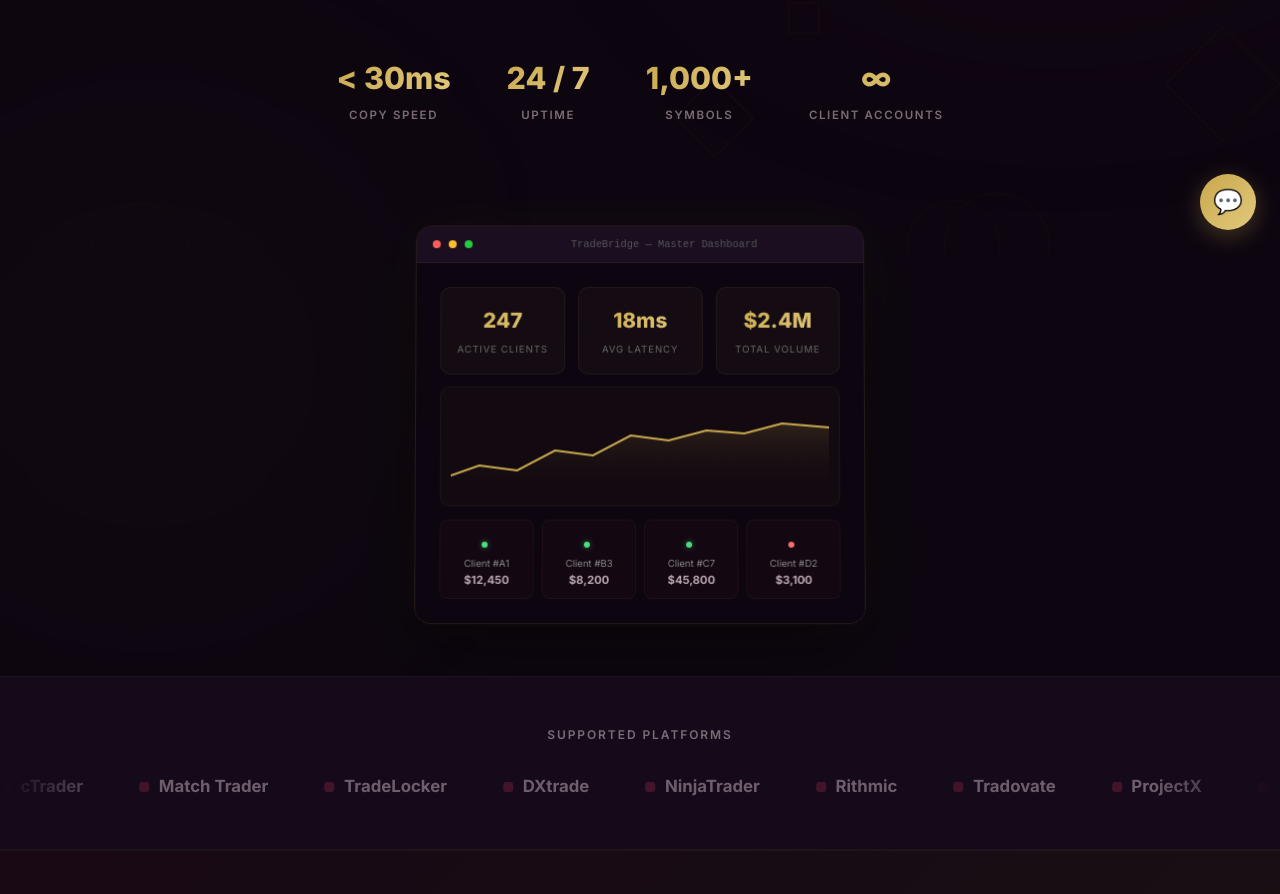
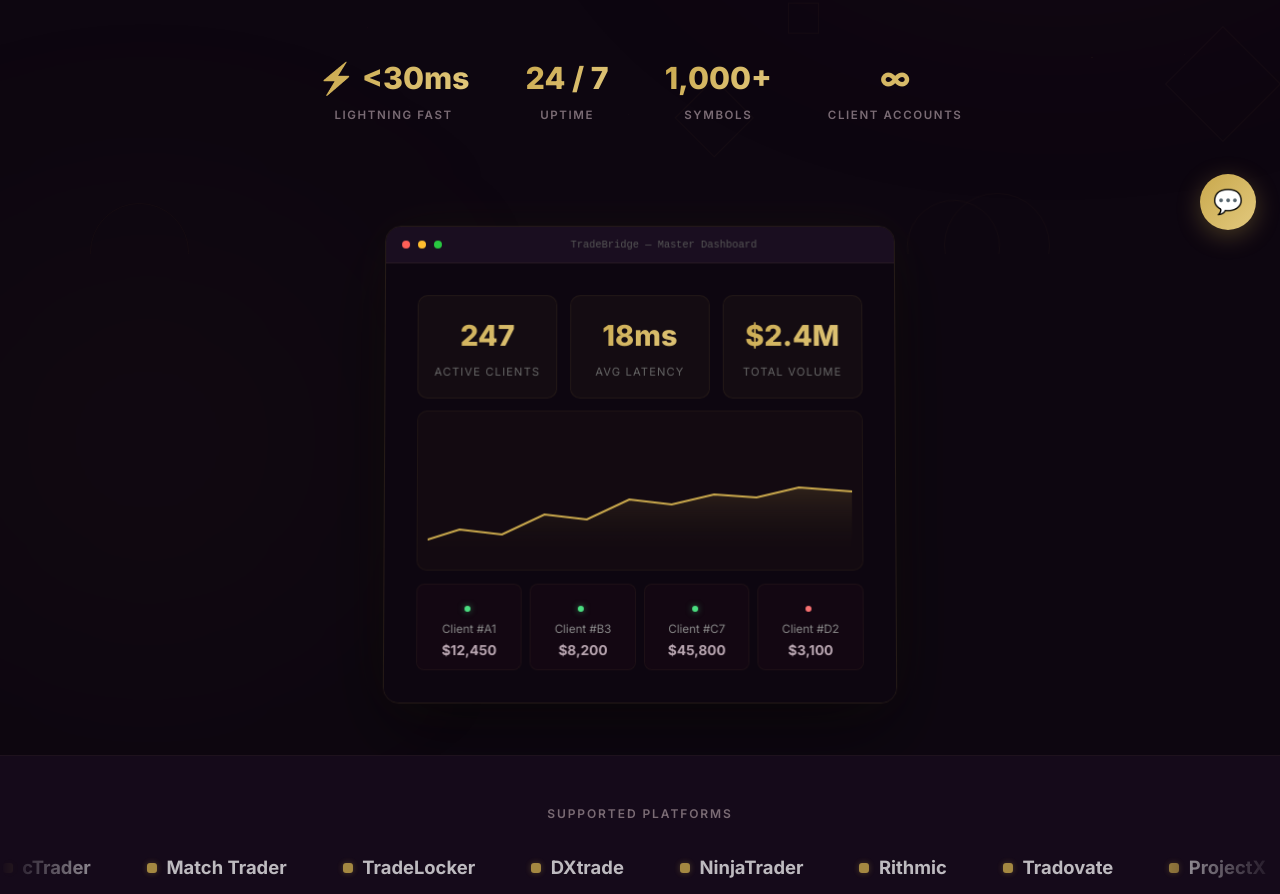
Before and after one commit to ridhi-trader/copier-bridge, a website: page public/index.html in a window 1280 px wide. Shown: the part 546-1440 px from the top of the page. Drawn offline with nearby package versions, Linux system fonts and the light colour scheme; a web font is replaced by a local one.

Commit message:
🎯 v3.8 — Visual polish pass
- Dashboard mockup: bigger (1050px), larger stats, taller chart (160px)
- Platform names: WHITE text (0.9 opacity), gold dots with glow, 1.15rem size
- Comparison table: compact (680px max, tighter padding, smaller title)
- Stats strip: lightning bolt icon on speed, bigger values
- Client cards in mockup: bigger text for balances
- Masters auto-paid for testing

```diff
--- a/public/index.html
+++ b/public/index.html
@@ -228,15 +228,16 @@
   .platform-item {
     display: flex; align-items:center; gap:0.6rem;
     white-space: nowrap;
-    font-size: 1.05rem; font-weight: 700;
-    color: var(--text-secondary);
-    opacity: 0.55;
-    transition: opacity 0.3s;
-  }
-  .platform-item:hover { opacity: 1; }
+    font-size: 1.15rem; font-weight: 700;
+    color: rgba(255,255,255,0.9);
+    opacity: 0.8;
+    transition: opacity 0.3s,color 0.3s;
+  }
+  .platform-item:hover { opacity: 1; color:#fff; }
   .platform-item .p-dot {
     width: 10px; height: 10px; border-radius: 3px;
-    background: var(--wine);
+    background: var(--gold);
+    box-shadow: 0 0 6px rgba(201,168,76,0.4);
   }
 
   /* ===== PROBLEM / SOLUTION ===== */
@@ -894,11 +895,11 @@
 
   /* ===== Comparison Table ===== */
   .compare-section{padding:5rem 0;background:var(--bg-primary)}
-  .compare-table{width:100%;max-width:800px;margin:2.5rem auto 0;border-collapse:collapse;border-radius:14px;overflow:hidden;border:1px solid var(--glass-border)}
-  .compare-table th{background:rgba(201,168,76,0.08);padding:1rem;font-size:0.75rem;text-transform:uppercase;letter-spacing:0.1em;color:var(--text-muted);text-align:center;border-bottom:1px solid var(--glass-border)}
+  .compare-table{width:100%;max-width:680px;margin:2.5rem auto 0;border-collapse:collapse;border-radius:14px;overflow:hidden;border:1px solid var(--glass-border)}
+  .compare-table th{background:rgba(201,168,76,0.08);padding:0.7rem 0.8rem;font-size:0.7rem;text-transform:uppercase;letter-spacing:0.1em;color:var(--text-muted);text-align:center;border-bottom:1px solid var(--glass-border)}
   .compare-table th:first-child{text-align:left}
   .compare-table th.ours{color:var(--gold);font-weight:800}
-  .compare-table td{padding:0.8rem 1rem;font-size:0.85rem;text-align:center;border-bottom:1px solid rgba(201,168,76,0.04);color:var(--text-secondary)}
+  .compare-table td{padding:0.55rem 0.8rem;font-size:0.8rem;text-align:center;border-bottom:1px solid rgba(201,168,76,0.04);color:var(--text-secondary)}
   .compare-table td:first-child{text-align:left;font-weight:600;color:var(--text-primary)}
   .compare-table tr:hover td{background:rgba(107,29,58,0.04)}
   .c-yes{color:#4ADE80;font-weight:700}
@@ -971,7 +972,7 @@
 
 
   /* ===== Hero Dashboard Mockup ===== */
-  .hero-visual{max-width:900px;margin:3rem auto 0;border-radius:16px;overflow:hidden;border:1px solid rgba(201,168,76,0.12);box-shadow:0 30px 80px rgba(0,0,0,0.5),0 0 60px rgba(201,168,76,0.05);animation:floatDash 4s ease-in-out infinite;position:relative}
+  .hero-visual{max-width:1050px;margin:3rem auto 0;border-radius:16px;overflow:hidden;border:1px solid rgba(201,168,76,0.12);box-shadow:0 30px 80px rgba(0,0,0,0.5),0 0 60px rgba(201,168,76,0.05);animation:floatDash 4s ease-in-out infinite;position:relative}
   @keyframes floatDash{0%,100%{transform:perspective(1200px) rotateX(2deg) translateY(0)}50%{transform:perspective(1200px) rotateX(1deg) translateY(-8px)}}
   .hero-visual::after{content:'';position:absolute;top:0;left:-100%;width:60%;height:100%;background:linear-gradient(90deg,transparent,rgba(255,255,255,0.03),transparent);animation:dashShine 4s ease infinite}
   @keyframes dashShine{0%{left:-100%}100%{left:200%}}
@@ -979,11 +980,11 @@
   .mock-dot{width:8px;height:8px;border-radius:50%}
   .mock-dot.r{background:#ff5f57}.mock-dot.y{background:#ffbd2e}.mock-dot.g{background:#28c840}
   .mock-title{flex:1;text-align:center;font-size:0.65rem;color:#555;font-family:monospace}
-  .mock-body{background:#0d0610;padding:1.5rem;display:grid;grid-template-columns:1fr 1fr 1fr;gap:0.8rem}
+  .mock-body{background:#0d0610;padding:2rem;display:grid;grid-template-columns:1fr 1fr 1fr;gap:0.8rem}
   .mock-stat{background:rgba(201,168,76,0.04);border:1px solid rgba(201,168,76,0.08);border-radius:10px;padding:1rem;text-align:center}
-  .mock-stat .ms-val{font-size:1.3rem;font-weight:800;background:linear-gradient(135deg,var(--gold),var(--gold-light));-webkit-background-clip:text;-webkit-text-fill-color:transparent}
-  .mock-stat .ms-label{font-size:0.6rem;color:#666;text-transform:uppercase;letter-spacing:0.1em;margin-top:0.2rem}
-  .mock-chart{grid-column:1/-1;background:rgba(201,168,76,0.03);border:1px solid rgba(201,168,76,0.06);border-radius:10px;padding:1rem;height:120px;position:relative;overflow:hidden}
+  .mock-stat .ms-val{font-size:1.8rem;font-weight:800;background:linear-gradient(135deg,var(--gold),var(--gold-light));-webkit-background-clip:text;-webkit-text-fill-color:transparent}
+  .mock-stat .ms-label{font-size:0.7rem;color:#666;text-transform:uppercase;letter-spacing:0.1em;margin-top:0.2rem}
+  .mock-chart{grid-column:1/-1;background:rgba(201,168,76,0.03);border:1px solid rgba(201,168,76,0.06);border-radius:10px;padding:1rem;height:160px;position:relative;overflow:hidden}
   .mock-chart-line{position:absolute;bottom:10px;left:10px;right:10px;height:80px}
   .mock-chart svg{width:100%;height:100%}
   .chart-path{fill:none;stroke:var(--gold);stroke-width:2;stroke-linecap:round;animation:drawLine 2s ease forwards;stroke-dasharray:1000;stroke-dashoffset:1000}
@@ -995,8 +996,8 @@
   .mock-client .mc-dot{width:6px;height:6px;border-radius:50%;display:inline-block;margin-right:4px}
   .mc-dot.on{background:#4ADE80;box-shadow:0 0 6px rgba(74,222,128,0.5)}
   .mc-dot.off{background:#F87171}
-  .mock-client .mc-name{font-size:0.6rem;color:#888}
-  .mock-client .mc-bal{font-size:0.7rem;font-weight:700;color:var(--text-secondary)}
+  .mock-client .mc-name{font-size:0.72rem;color:#888}
+  .mock-client .mc-bal{font-size:0.85rem;font-weight:700;color:var(--text-secondary)}
   @media(max-width:640px){.mock-body{grid-template-columns:1fr 1fr}.mock-clients{grid-template-columns:1fr 1fr}}
 
 </style>
@@ -1049,8 +1050,8 @@
     </div>
     <div class="stats-strip">
       <div class="stat">
-        <div class="stat-val">&lt; 30ms</div>
-        <div class="stat-label">Copy Speed</div>
+        <div class="stat-val" style="color:var(--gold)">⚡ &lt;30ms</div>
+        <div class="stat-label">Lightning Fast</div>
       </div>
       <div class="stat">
         <div class="stat-val">24 / 7</div>
@@ -1560,8 +1561,7 @@
   <div class="container">
     <div class="center" style="text-align:center">
       <div class="section-eyebrow">Comparison</div>
-      <div class="section-title glow-text">Why TradeBridge Wins</div>
-      <p class="section-sub" style="margin:0 auto">See how we stack up against the competition</p>
+      <div class="section-title glow-text" style="font-size:clamp(1.4rem,3vw,2rem)">Why TradeBridge Wins</div>
     </div>
     <table class="compare-table reveal">
       <tr><th>Feature</th><th class="ours">TradeBridge</th><th>Competitor A</th><th>Competitor B</th></tr>
@@ -1613,8 +1613,7 @@
   <div class="container">
     <div class="center" style="text-align:center">
       <div class="section-eyebrow">Comparison</div>
-      <div class="section-title glow-text">Why TradeBridge Wins</div>
-      <p class="section-sub" style="margin:0 auto">See how we stack up against the competition</p>
+      <div class="section-title glow-text" style="font-size:clamp(1.4rem,3vw,2rem)">Why TradeBridge Wins</div>
     </div>
     <table class="compare-table reveal">
       <tr><th>Feature</th><th class="ours">TradeBridge</th><th>Competitor A</th><th>Competitor B</th></tr>
```
